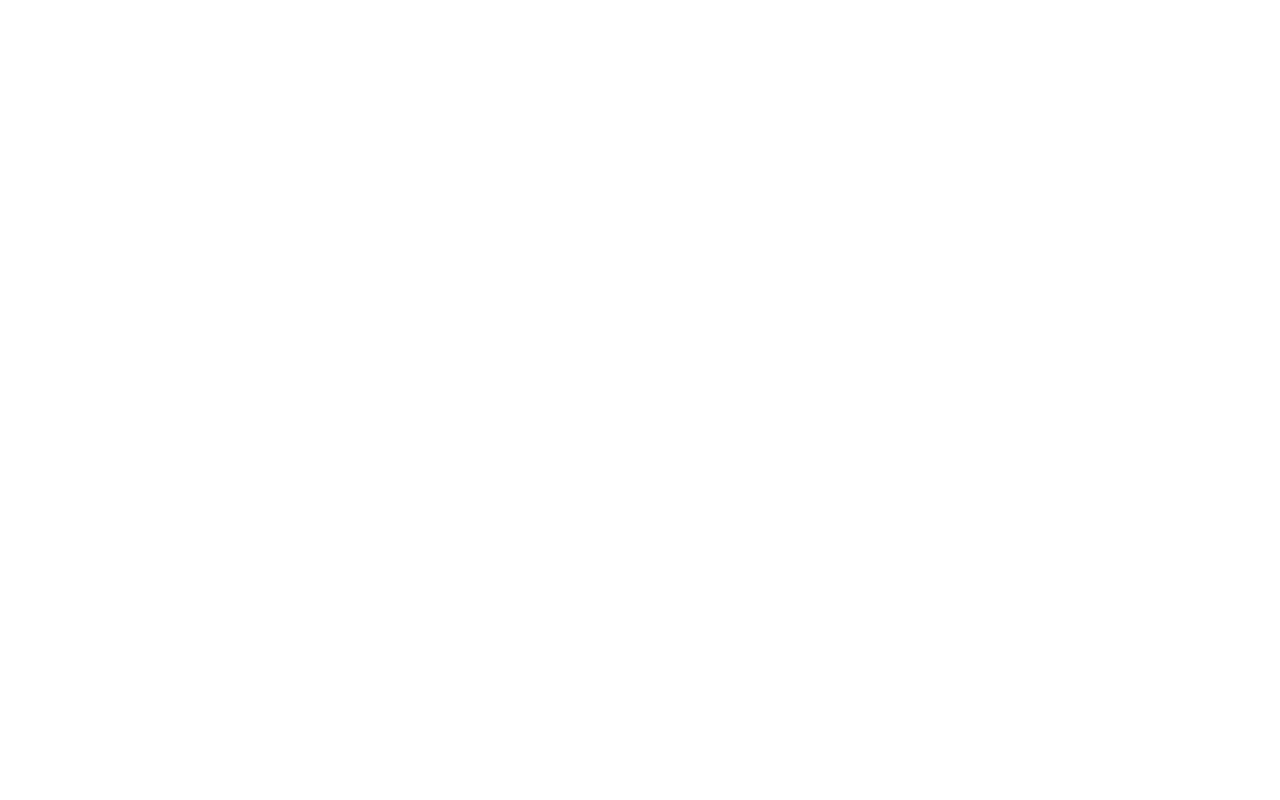
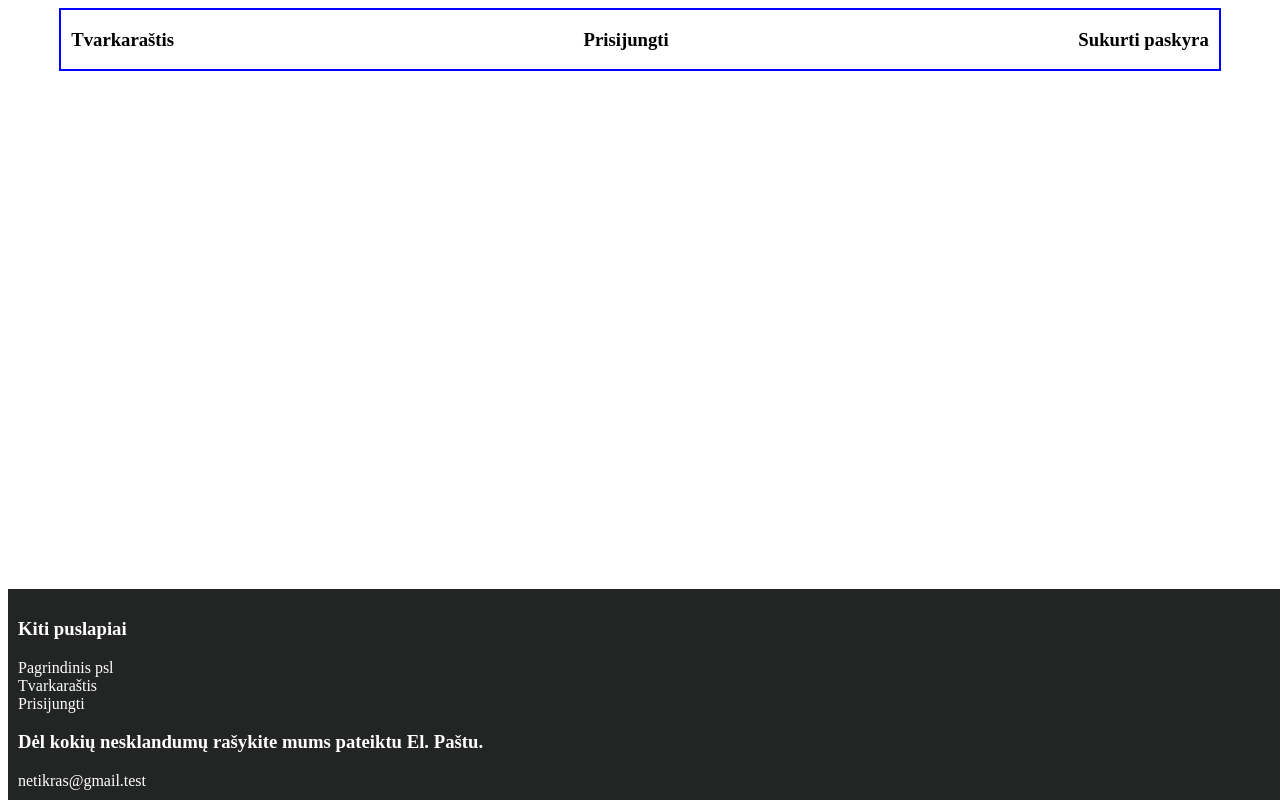
Before and after one commit to KajusLTUO/Zemelapis, a plain HTML site: page index.html in a window 1280 px wide. Drawn offline with Linux system fonts and the light colour scheme.

Commit message:
Dedeta pagr psl footer header, pataisyta visur footer

```diff
--- a/assets/css/login.css
+++ b/assets/css/login.css
@@ -36,14 +36,19 @@ form>button{
   }
   /* FOOTER */
 footer{
-    padding-top: 50px;
-    height:560px;
-    width:100% ;
     background-color: #232424;
-    margin-top: 14px;
     color: white;
     display: flex;
     justify-content: space-around;
+    margin:0px;
+    padding:10px;
+    min-width:100%;
+    max-width:100%;
+    height:auto;
+    position: fixed;
+    overflow: hidden;
+    display: block;
+    bottom: 0;
 }
 .link{
     display: flex;
--- a/assets/css/signup.css
+++ b/assets/css/signup.css
@@ -36,14 +36,19 @@ body{
     }
     /* FOOTER */
   footer{
-      padding-top: 50px;
-      height:560px;
-      width:100% ;
-      background-color: #232424;
-      margin-top: 14px;
-      color: white;
-      display: flex;
-      justify-content: space-around;
+    background-color: #232424;
+    color: white;
+    display: flex;
+    justify-content: space-around;
+    margin:0px;
+    padding:10px;
+    min-width:100%;
+    max-width:100%;
+    height:auto;
+    position: fixed;
+    overflow: hidden;
+    display: block;
+    bottom: 0;
   }
   .link{
       display: flex;
--- a/assets/css/style.css
+++ b/assets/css/style.css
@@ -0,0 +1,39 @@
+header ul{
+    padding: 0 10px;
+    margin: 0 auto;
+    border: 2px solid blue;
+    width: 90%;
+    height: 60%;
+    display: flex;
+    align-items: center;
+    justify-content: space-between;
+    list-style: none;
+  }
+header a{
+    text-decoration: none;
+    color: black;
+  }
+  /* Footeris */
+  footer{
+    background-color: #232424;
+    color: white;
+    display: flex;
+    justify-content: space-around;
+    margin:0px;
+    padding:10px;
+    min-width:100%;
+    max-width:100%;
+    height:auto;
+    position: fixed;
+    overflow: hidden;
+    display: block;
+    bottom: 0;
+}
+.link{
+    display: flex;
+    flex-direction: column;
+}
+a{
+    text-decoration: none;
+    color: white;
+}
--- a/index.html
+++ b/index.html
@@ -1,11 +1,44 @@
 <!DOCTYPE html>
 <html lang="en">
 <head>
+    <link rel="stylesheet" href="assets/css/style.css">
     <meta charset="UTF-8">
     <meta name="viewport" content="width=device-width, initial-scale=1.0">
     <title>Document</title>
 </head>
+
 <body>
+    <!-- Header -->
+    <header>
+        <ul>
+          <li>
+            <a id="leftli" href="pages/schedule.html"><h3>Tvarkaraštis</h3></a>
+          </li>
+          <li>
+            <a class="rightli" href="pages/login.html"><h3>Prisijungti</h3></a>
+          </li>
+          <li>
+            <a class="rightli" href="pages/signup.html"><h3>Sukurti paskyra</h3></a>
+          </li>
+        </ul>
+      </header>
 
+      <!-- Footer / link -->
+      <footer>
+        <div class="link">
+          <!-- pakeisti linkus -->
+          <div class="link">
+            <!-- pakeisti linkus -->
+            <h3>Kiti puslapiai</h3>
+            <a href="/Zemelapis/index.html">Pagrindinis psl</a>
+            <a href="/Zemelapis/pages/schedule.html">Tvarkaraštis</a>
+            <a href="/Zemelapis/pages/login.html">Prisijungti</a>
+          </div>
+        <div class="subscribe">
+          <h3>Dėl kokių nesklandumų rašykite mums pateiktu El. Paštu.</h3>
+          <!-- pakeisti el pasta -->
+            <a class="email" href="demo@lietuva.lt">netikras@gmail.test</a>
+        </div>
+      </footer>
 </body>
 </html>
```
